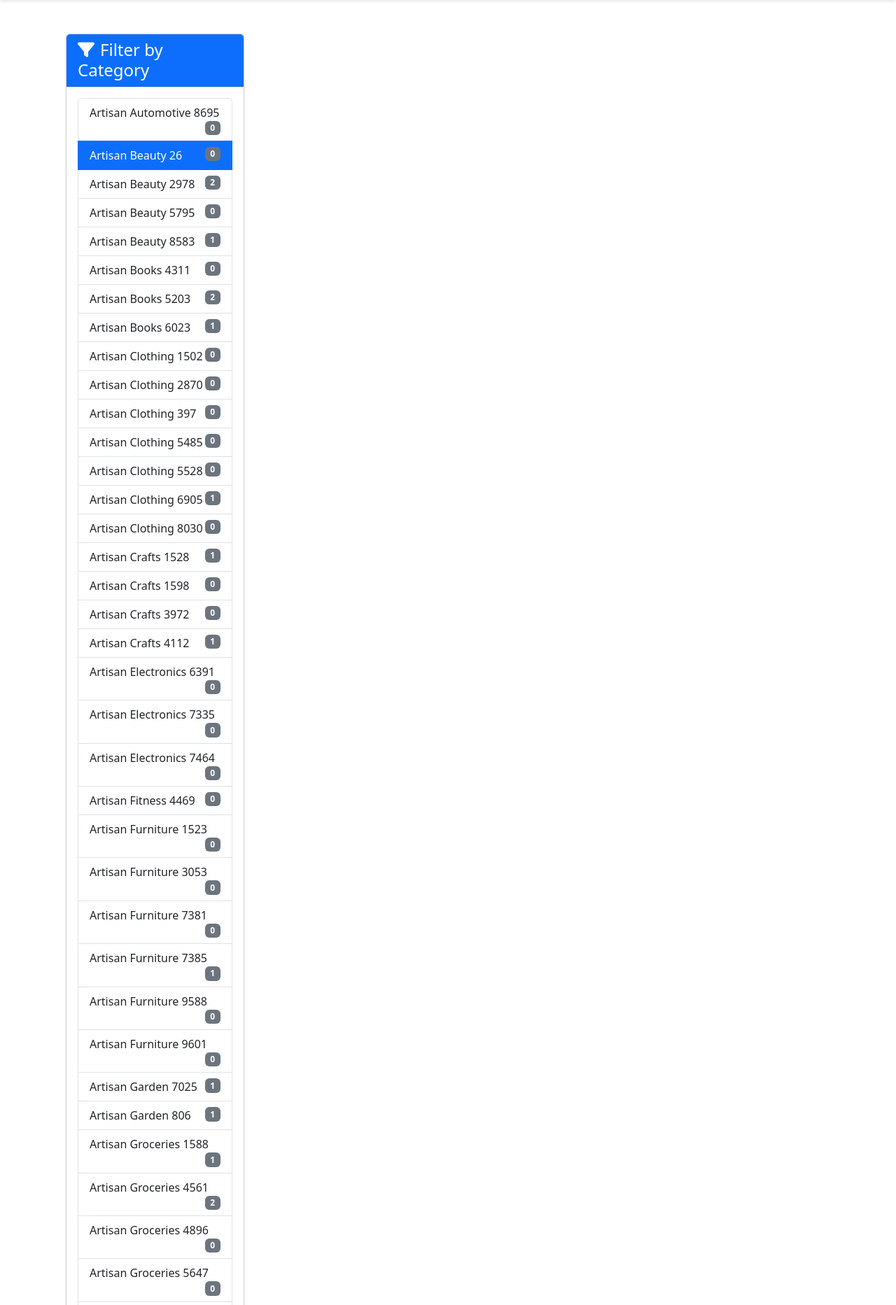
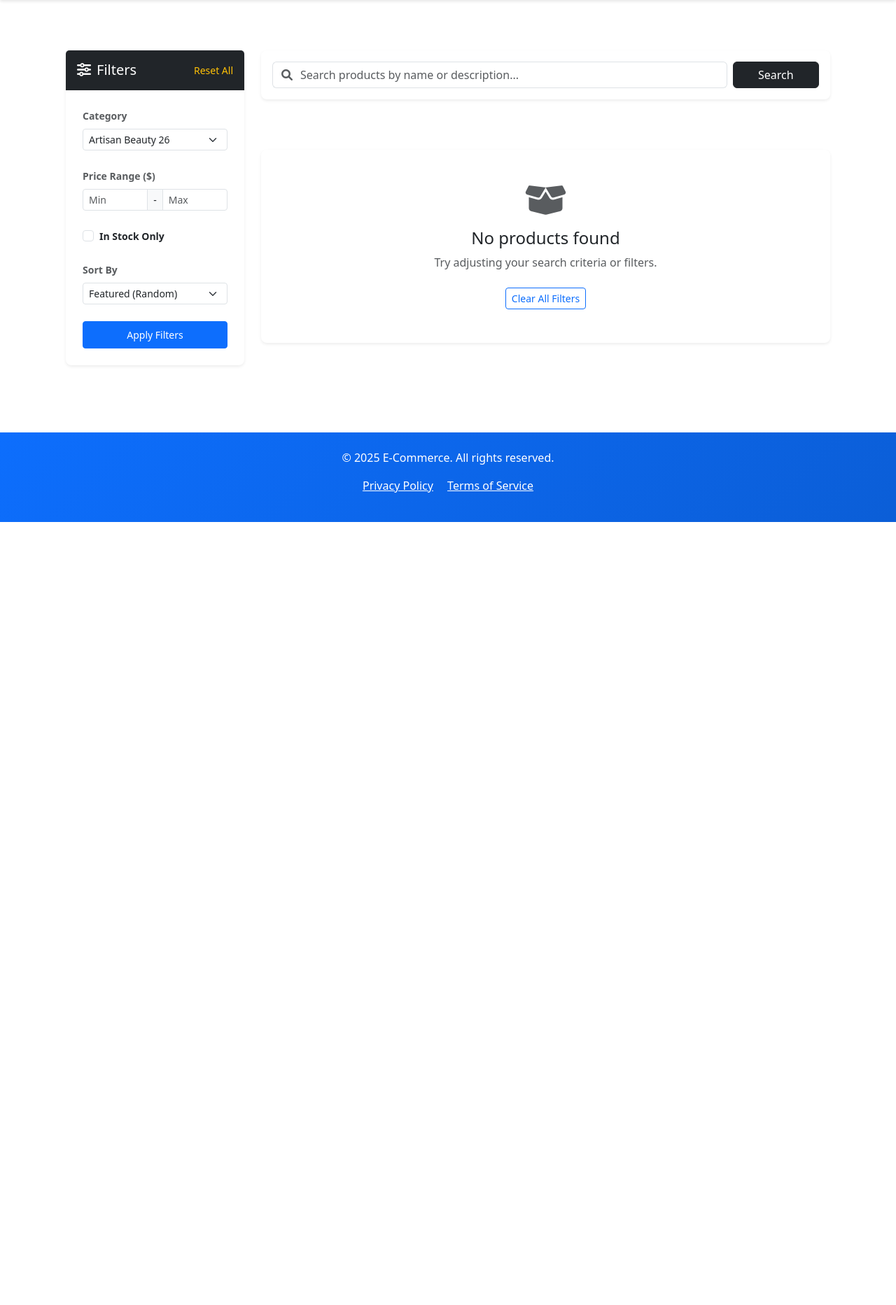
Before and after one commit to m4shaikh/Ecommerce, a Django app: a page that uses ecom/shop/templates/shop/product/list.html in a window 1280 px wide. Shown: the part 62-1927 px from the top of the page at 70% size. After the commit the page ends 808 px from the top, so only its background shows below. Run offline with Django 5.2, Linux system fonts and the light colour scheme; data comes from the database, SQL or seed files in the repository; both versions use the stored data as it was after the commit.

Commit message:
some updataes

```diff
--- a/ecom/shop/templates/shop/product/list.html
+++ b/ecom/shop/templates/shop/product/list.html
@@ -2,59 +2,140 @@
 {% load static %}
 
 {% block content %}
-<div class="container-fluid">
+<div class="container-fluid py-4">
     <div class="row">
-        <!-- Categories Sidebar -->
-        <div class="col-lg-3 col-md-4">
-            <div class="card shadow-sm mb-4">
-                <div class="card-header bg-primary text-white">
-                    <h4 class="mb-0"><i class="fas fa-filter me-2"></i>Filter by Category</h4>
+
+        <!-- Filters Sidebar -->
+        <div class="col-lg-3 col-md-4 mb-4">
+            <div class="card shadow-sm border-0 rounded-3">
+                <div class="card-header bg-dark text-white d-flex justify-content-between align-items-center py-3">
+                    <h5 class="mb-0"><i class="fas fa-sliders-h me-2"></i>Filters</h5>
+                    <a href="{% url 'shop:product_list' %}" class="text-decoration-none text-warning small">Reset All</a>
                 </div>
-                <div class="card-body p-3">
-                    <div class="list-group">
-                        {% for c in categories %}
-                        <a href="{{ c.get_absolute_url }}"
-                           class="list-group-item list-group-item-action {% if category.slug == c.slug %}active{% endif %}">
-                           {{ c.name }} <span class="badge bg-secondary float-end">{{ c.products.count }}</span>
-                        </a>
-                        {% endfor %}
-                    </div>
+                <div class="card-body p-4">
+                    <form method="get" action="">
+
+                        <!-- Keep search query if active when filtering -->
+                        {% if search_query %}
+                            <input type="hidden" name="q" value="{{ search_query }}">
+                        {% endif %}
+
+                        <!-- Categories Filter Dropdown / List -->
+                        <div class="mb-4">
+                            <label class="form-label fw-bold text-muted small uppercase">Category</label>
+                            <select name="category" class="form-select form-select-sm" onchange="if(this.value) window.location.href=this.value;">
+                                <option value="{% url 'shop:product_list' %}">All Categories</option>
+                                {% for c in categories %}
+                                <option value="{{ c.get_absolute_url }}" {% if category.slug == c.slug %}selected{% endif %}>
+                                    {{ c.name }}
+                                </option>
+                                {% endfor %}
+                            </select>
+                        </div>
+
+                        <!-- Price Range Filter -->
+                        <div class="mb-4">
+                            <label class="form-label fw-bold text-muted small uppercase">Price Range ($)</label>
+                            <div class="input-group input-group-sm mb-2">
+                                <input type="number" name="min_price" class="form-control" placeholder="Min" value="{{ min_price }}">
+                                <span class="input-group-text">-</span>
+                                <input type="number" name="max_price" class="form-control" placeholder="Max" value="{{ max_price }}">
+                            </div>
+                        </div>
+
+                        <!-- Stock Availability -->
+                        <div class="mb-4 form-check">
+                            <input type="checkbox" name="in_stock" value="1" class="form-check-input" id="inStockCheck" {% if in_stock %}checked{% endif %}>
+                            <label class="form-check-label small fw-semibold" for="inStockCheck">In Stock Only</label>
+                        </div>
+
+                        <!-- Sort By -->
+                        <div class="mb-4">
+                            <label class="form-label fw-bold text-muted small uppercase">Sort By</label>
+                            <select name="sort" class="form-select form-select-sm">
+                                <option value="">Featured (Random)</option>
+                                <option value="newest" {% if sort_by == 'newest' %}selected{% endif %}>Newest Arrivals</option>
+                                <option value="price_low" {% if sort_by == 'price_low' %}selected{% endif %}>Price: Low to High</option>
+                                <option value="price_high" {% if sort_by == 'price_high' %}selected{% endif %}>Price: High to Low</option>
+                            </select>
+                        </div>
+
+                        <button type="submit" class="btn btn-primary btn-sm w-100 py-2">Apply Filters</button>
+                    </form>
                 </div>
             </div>
         </div>
 
-        <!-- Product Grid -->
+        <!-- Product Grid & Search Area -->
         <div class="col-lg-9 col-md-8">
+
+            <!-- Top Bar: Search Bar & Result Stats -->
+            <div class="card shadow-sm border-0 rounded-3 mb-4 p-3">
+                <form method="get" action="" class="row g-2 align-items-center">
+
+                    <!-- Preserve existing filters during search -->
+                    {% if min_price %}<input type="hidden" name="min_price" value="{{ min_price }}">{% endif %}
+                    {% if max_price %}<input type="hidden" name="max_price" value="{{ max_price }}">{% endif %}
+                    {% if in_stock %}<input type="hidden" name="in_stock" value="{{ in_stock }}">{% endif %}
+                    {% if sort_by %}<input type="hidden" name="sort" value="{{ sort_by }}">{% endif %}
+
+                    <div class="col-md-10">
+                        <div class="input-group">
+                            <span class="input-group-text bg-white border-end-0"><i class="fas fa-search text-muted"></i></span>
+                            <input type="text" name="q" class="form-control border-start-0 ps-0" placeholder="Search products by name or description..." value="{{ search_query }}">
+                        </div>
+                    </div>
+                    <div class="col-md-2">
+                        <button type="submit" class="btn btn-dark w-100">Search</button>
+                    </div>
+                </form>
+            </div>
+
+            <!-- Products Grid -->
             <div class="row g-4">
                 {% for product in products %}
                 <div class="col-xl-3 col-lg-4 col-md-6">
                     <div class="card product-card shadow-sm h-100">
                         <div class="product-image-container">
-                            <img src="{{ product.image.url }}" class="card-img-top" alt="{{ product.name }}">
+                            {% if product.image %}
+                                <img src="{{ product.image.url }}" class="card-img-top" alt="{{ product.name }}">
+                            {% else %}
+                                <img src="https://via.placeholder.com/600x600?text=No+Image" class="card-img-top" alt="No image">
+                            {% endif %}
                             <div class="product-actions">
-                                <a href="{{ product.get_absolute_url }}" class="btn btn-primary btn-sm">
+                                <a href="{{ product.get_absolute_url }}" class="btn btn-primary btn-sm" title="View Details">
                                     <i class="fas fa-eye"></i>
                                 </a>
                                 <form action="{% url 'cart:cart_add' product.id %}" method="post" class="d-inline">
                                     {% csrf_token %}
-                                    <button type="submit" class="btn btn-success btn-sm">
+                                    <button type="submit" class="btn btn-success btn-sm" title="Add to Cart">
                                         <i class="fas fa-cart-plus"></i>
                                     </button>
                                 </form>
                             </div>
                         </div>
-                        <div class="card-body">
-                            <h5 class="card-title">{{ product.name }}</h5>
-                            <div class="d-flex justify-content-between align-items-center">
-                                <span class="h5 text-primary">${{ product.price }}</span>
+                        <div class="card-body d-flex flex-column justify-content-between">
+                            <h6 class="card-title text-truncate" title="{{ product.name }}">{{ product.name }}</h6>
+                            <div class="d-flex justify-content-between align-items-center mt-2">
+                                <span class="h6 text-primary mb-0">${{ product.price }}</span>
                                 <small class="text-muted">Stock: {{ product.stock }}</small>
                             </div>
                         </div>
                     </div>
                 </div>
+                {% empty %}
+                <div class="col-12 text-center py-5">
+                    <div class="p-5 bg-white rounded-3 shadow-sm">
+                        <i class="fas fa-box-open fa-3x text-muted mb-3"></i>
+                        <h4>No products found</h4>
+                        <p class="text-muted">Try adjusting your search criteria or filters.</p>
+                        <a href="{% url 'shop:product_list' %}" class="btn btn-outline-primary btn-sm mt-2">Clear All Filters</a>
+                    </div>
+                </div>
                 {% endfor %}
             </div>
         </div>
+
     </div>
 </div>
 
@@ -62,8 +143,9 @@
     .product-card {
         transition: transform 0.3s, box-shadow 0.3s;
         border: none;
-        border-radius: 15px;
+        border-radius: 12px;
         overflow: hidden;
+        background: #fff;
     }
 
     .product-card:hover {
@@ -75,6 +157,7 @@
         position: relative;
         overflow: hidden;
         padding-top: 100%;
+        background: #f8f9fa;
     }
 
     .product-image-container img {
--- a/ecom/shop/views.py
+++ b/ecom/shop/views.py
@@ -1,6 +1,9 @@
+
 from django.shortcuts import render, redirect, get_object_or_404
 from django.contrib.auth.decorators import login_required
 from accounts.decorators import seller_required
+from django.db.models import Q
+import random
 from .models import Product, Category
 from .forms import ProductForm
 
@@ -49,23 +52,79 @@ def product_delete(request, pk):
         return redirect('shop:seller_dashboard')
     return render(request, 'shop/seller/product_confirm_delete.html', {'product': product})
 
-from django.shortcuts import get_object_or_404
-
 def product_list(request, category_slug=None):
     category = None
     categories = Category.objects.all()
     products = Product.objects.filter(available=True)
 
+    # Category filter
     if category_slug:
         category = get_object_or_404(Category, slug=category_slug)
         products = products.filter(category=category)
 
+    # Search query
+    search_query = request.GET.get('q', '').strip()
+    if search_query:
+        products = products.filter(Q(name__icontains=search_query) | Q(description__icontains=search_query))
+
+    # Price range filter
+    min_price = request.GET.get('min_price')
+    max_price = request.GET.get('max_price')
+    if min_price:
+        products = products.filter(price__gte=min_price)
+    if max_price:
+        products = products.filter(price__lte=max_price)
+
+    # In stock only filter
+    in_stock = request.GET.get('in_stock')
+    if in_stock:
+        products = products.filter(stock__gt=0)
+
+    # Sorting & Randomization
+    sort_by = request.GET.get('sort', '')
+    if sort_by == 'price_low':
+        products = products.order_by('price')
+    elif sort_by == 'price_high':
+        products = products.order_by('-price')
+    elif sort_by == 'newest':
+        products = products.order_by('-created')
+    else:
+        # Default: Randomize products on grid if no specific sort or search is applied
+        products = list(products)
+        random.shuffle(products)
+
     return render(request, 'shop/product/list.html', {
         'category': category,
         'categories': categories,
-        'products': products
+        'products': products,
+        'search_query': search_query,
+        'min_price': min_price,
+        'max_price': max_price,
+        'in_stock': in_stock,
+        'sort_by': sort_by,
     })
 
 def product_detail(request, id, slug):
     product = get_object_or_404(Product, id=id, slug=slug, available=True)
     return render(request, 'shop/product/detail.html', {'product': product})
+
+
+@login_required
+@seller_required
+def category_create(request):
+    next_url = request.GET.get('next') or request.POST.get('next')
+
+    if request.method == 'POST':
+        form = CategoryForm(request.POST)
+        if form.is_valid():
+            form.save()
+            if next_url:
+                return redirect(next_url)
+            return redirect('shop:seller_dashboard')
+    else:
+        form = CategoryForm()
+
+    return render(request, 'shop/seller/category_form.html', {
+        'form': form,
+        'next': next_url
+    })
```
Also changed, not shown: ecom/shop/forms.py (+32 -0 lines), ecom/shop/management/commands/seed_categories.py (added, +50 -0 lines), ecom/shop/management/commands/seed_products.py (added, +93 -0 lines), ecom/db.sqlite3 (added), ecom/shop/admin.py (line endings or trailing spaces), ecom/shop/management/__init__.py (added), ecom/shop/management/commands/__init__.py (added), 1 other file.
